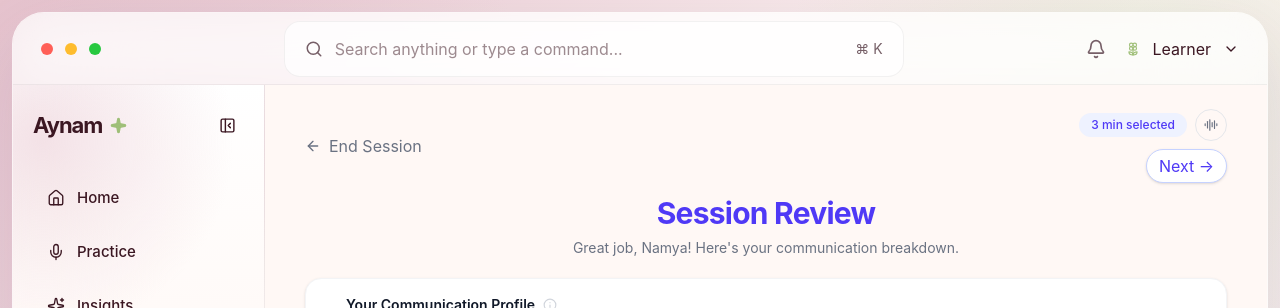
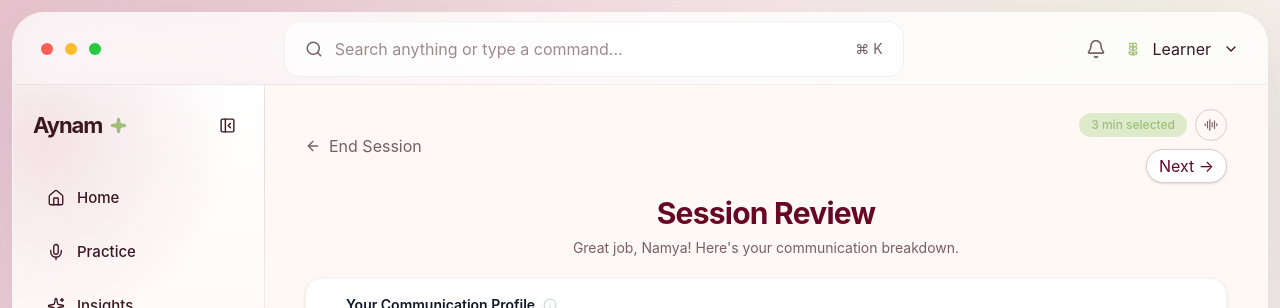
Before and after one commit to namyagaur/aynam.ai, a Next.js app: page /session/review in a window 1280 px wide. Shown: the top 308 px of the page. Built offline with nearby package versions, Linux system fonts and the light colour scheme; no server answers.

Commit message:
update 💗

```diff
--- a/components/session-review/overview/ReviewIntro.tsx
+++ b/components/session-review/overview/ReviewIntro.tsx
@@ -10,7 +10,7 @@ export function ReviewIntro({ title = "Session Review", subtitle, onNext, sessio
       <div className="flex items-center justify-between">
         <button
           type="button"
-          className="flex items-center gap-2 text-sm font-medium text-gray-500 transition-colors hover:text-gray-800"
+          className="flex items-center gap-2 text-sm font-medium text-[var(--theme-text-muted)] transition-colors hover:text-[var(--theme-text)]"
         >
           <ArrowLeft className="h-4 w-4" />
           End Session
@@ -18,25 +18,25 @@ export function ReviewIntro({ title = "Session Review", subtitle, onNext, sessio
 
         <div className="flex flex-col items-end gap-2">
           <div className="flex items-center gap-2">
-            <span className="rounded-full bg-indigo-50 px-3 py-1 text-xs font-medium text-indigo-600">
+            <span className="rounded-full bg-[var(--theme-accent-soft)] px-3 py-1 text-xs font-medium text-[var(--theme-accent)]">
               {session.durationLabel}
             </span>
             <button
               type="button"
-              className="flex h-8 w-8 items-center justify-center rounded-full border border-gray-200 text-gray-500 transition-colors hover:bg-gray-50"
+              className="flex h-8 w-8 items-center justify-center rounded-full border border-[var(--theme-border)] text-[var(--theme-text-muted)] transition-colors hover:bg-[var(--theme-accent-soft)]"
             >
               <AudioLines className="h-3.5 w-3.5" />
             </button>
           </div>
-          {onNext ? <button type="button" onClick={onNext} className="rounded-full border border-indigo-200 bg-white px-3 py-1 text-xs font-medium text-indigo-600 shadow-sm transition hover:bg-indigo-50">Next →</button> : null}
+          {onNext ? <button type="button" onClick={onNext} className="rounded-full border border-[var(--theme-border)] bg-[var(--theme-surface-elevated)] px-3 py-1 text-xs font-medium text-[var(--theme-primary)] shadow-sm transition hover:bg-[var(--theme-primary-soft)]">Next →</button> : null}
         </div>
       </div>
 
       <div className="mt-2 text-center">
-        <h1 className="text-[30px] font-bold tracking-tight text-indigo-600">
+        <h1 className="text-[30px] font-bold tracking-tight text-[var(--theme-primary)]">
           {title}
         </h1>
-        <p className="mt-0.5 text-sm text-gray-500">{subtitle ?? session.subtitle}</p>
+        <p className="mt-0.5 text-sm text-[var(--theme-text-muted)]">{subtitle ?? session.subtitle}</p>
       </div>
     </div>
   );
```
